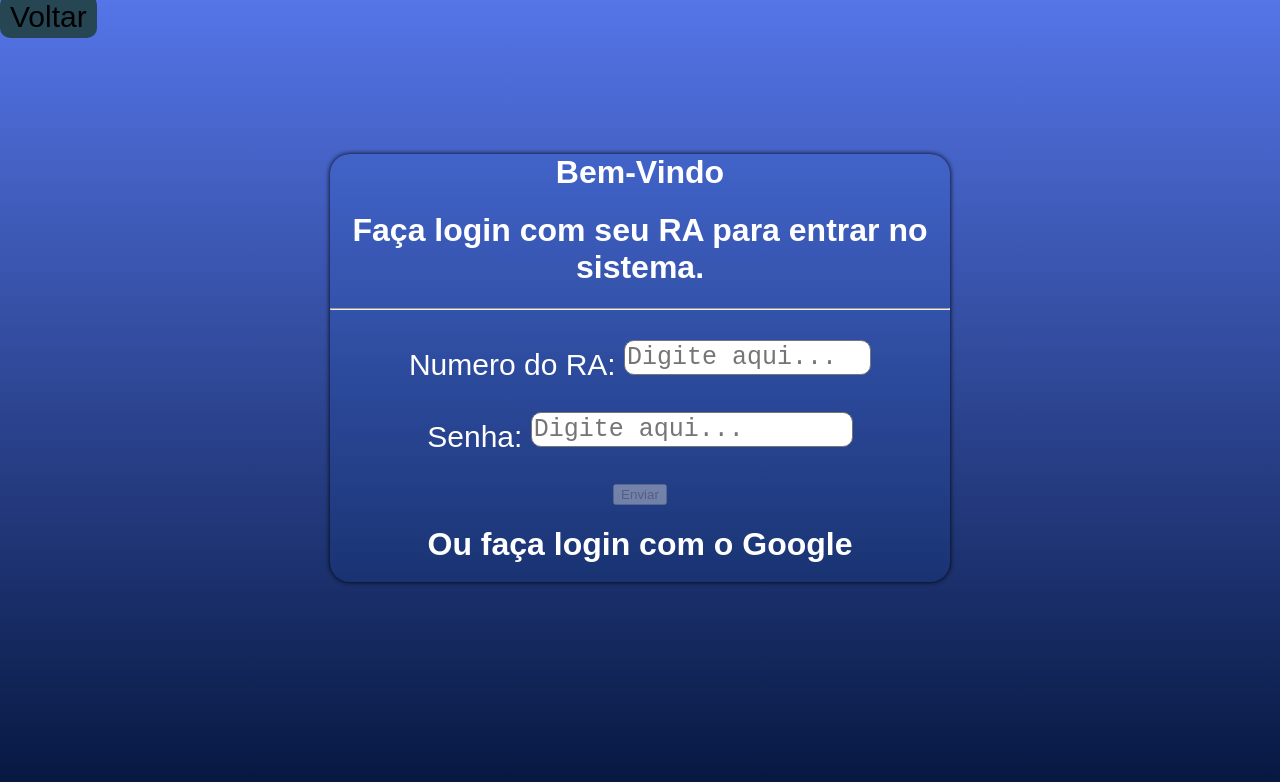
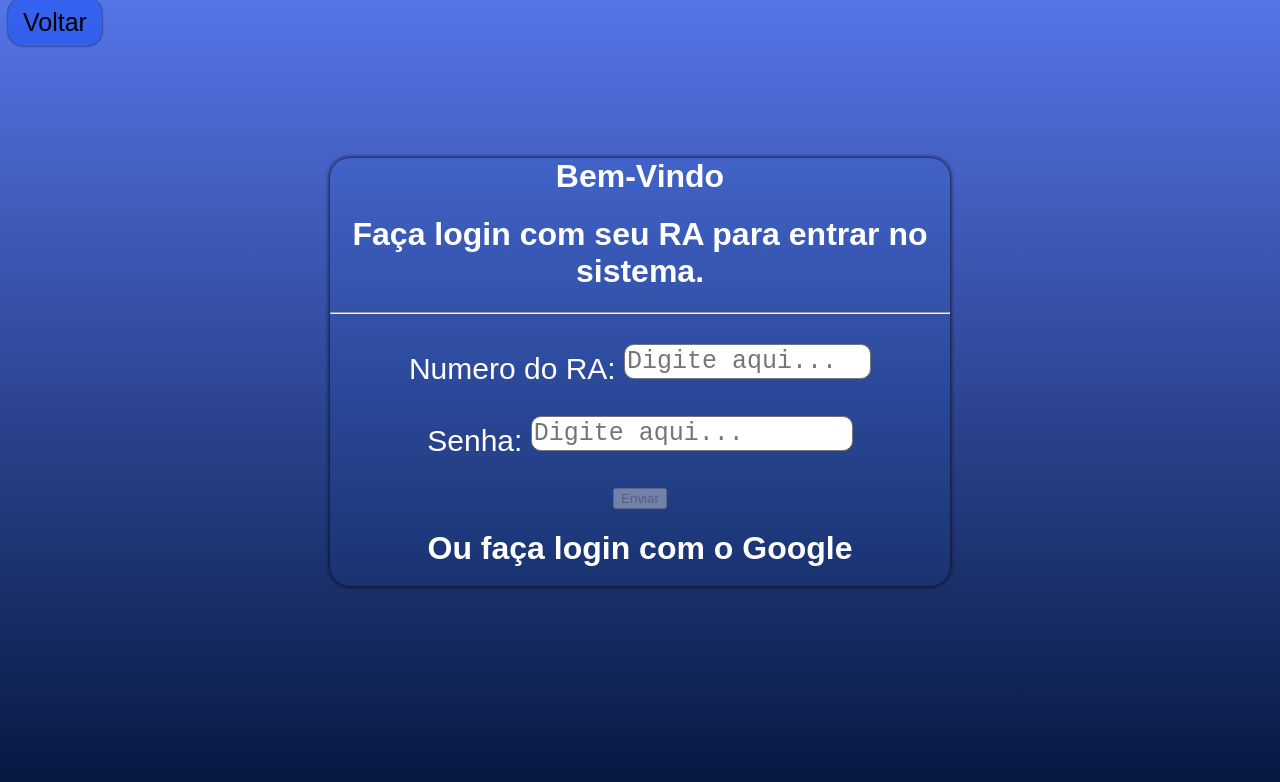
Before and after one commit to CaioRiciati/Salotti2025, a plain HTML site: page Front-end/Logins/loginAluno.html in a window 1280 px wide. Drawn offline with nearby package versions, Linux system fonts and the light colour scheme.

Commit message:
login google e botão

```diff
--- a/Front-end/Logins/loginAluno.css
+++ b/Front-end/Logins/loginAluno.css
@@ -5,8 +5,12 @@
     --laranja-terroso: #F4A261;
   }
 
+  header{
+    height: 30px;
+  }
+
   body{
-    margin: 0;
+
     height: 100hv;
     background: fixed;
     background-image: linear-gradient(to top, #05163d, #5575e8);
@@ -55,18 +59,20 @@ main h1{
 
 header a{
   text-decoration: none;
-  font-family: fantasy;
   color: black;
   font-size: 25px;
   transition-duration: .5s;
-
-
+  font-family: Arial, Helvetica, sans-serif;
+  background-color: rgba(0, 68, 255, 0.363);
+  padding: 10px 15px;
+  border-radius: 15px;
+box-shadow: 0px 0px 2px;
 }
 
 header a:hover{
   font-size: 30px;
   transition-duration: .5s;
-  background-color: #264653;
+  background-color: #003e5770;
   padding: 5px 10px;
   border-radius: 10px;
 }
--- a/Front-end/Logins/style.css
+++ b/Front-end/Logins/style.css
@@ -48,6 +48,7 @@
     margin-right: 20px;
     border-radius: 3%;
     width: 55%;
+
 
   }
 
```
